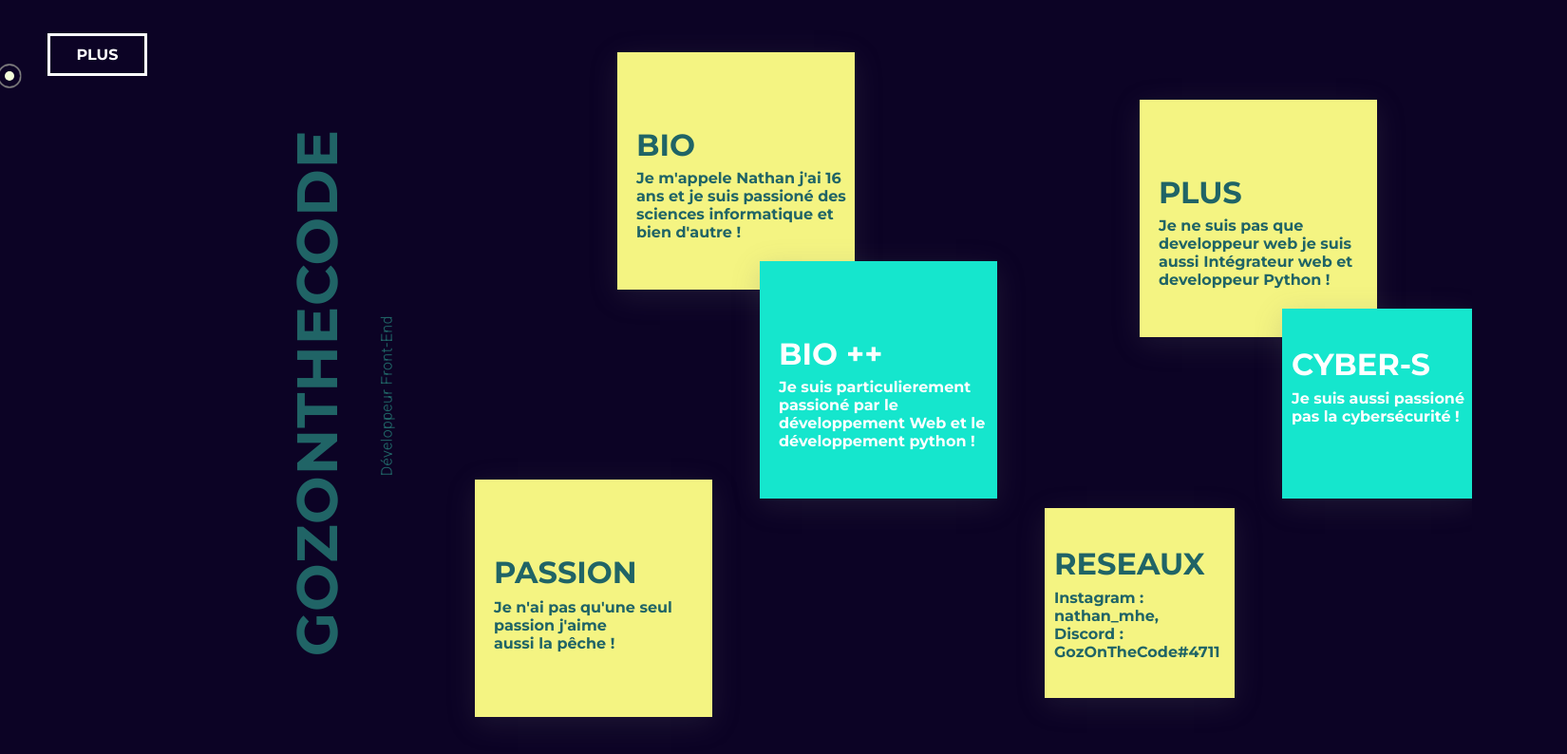
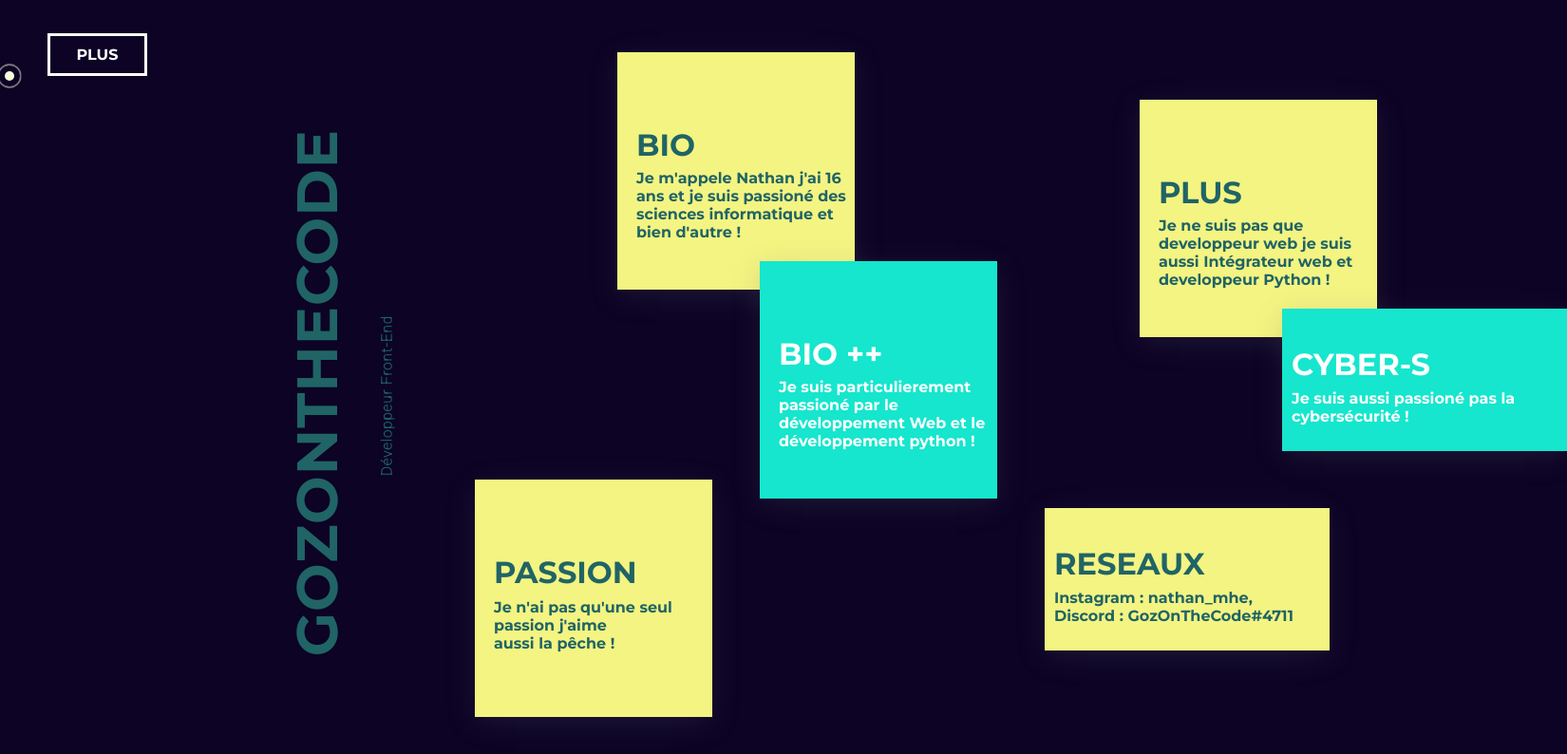
Before and after one commit to GozOnTheCode/MyPortfolio, a plain HTML site: page index.html in a window 1280 px wide. Shown: the whole page at 95% size, 1650 px wide, since content can reach past the window. Drawn offline with Linux system fonts and the light colour scheme.

Commit message:
Update style.css

```diff
--- a/css/style.css
+++ b/css/style.css
@@ -159,8 +159,8 @@ small {
 
 .box-5 {
     color: white;
-    width: 200px;
-    height: 200px;
+    width: 300px;
+    height: 150px;
     background-color: #15e6cd;
     margin-left: 1350px;
     margin-top: 20px;
@@ -186,8 +186,8 @@ small {
 
 .box-6 {
     color: #206466;
-    width: 200px;
-    height: 200px;
+    width: 300px;
+    height: 150px;
     background-color: #f4f482;
     margin-left: 1100px;
     margin-top: 230px;
@@ -204,7 +204,7 @@ small {
 
 .p-box6 {
     margin-left: 10px;
-    transform: translateY(60%);
+    transform: translateY(120%);
 }
 
 
```
